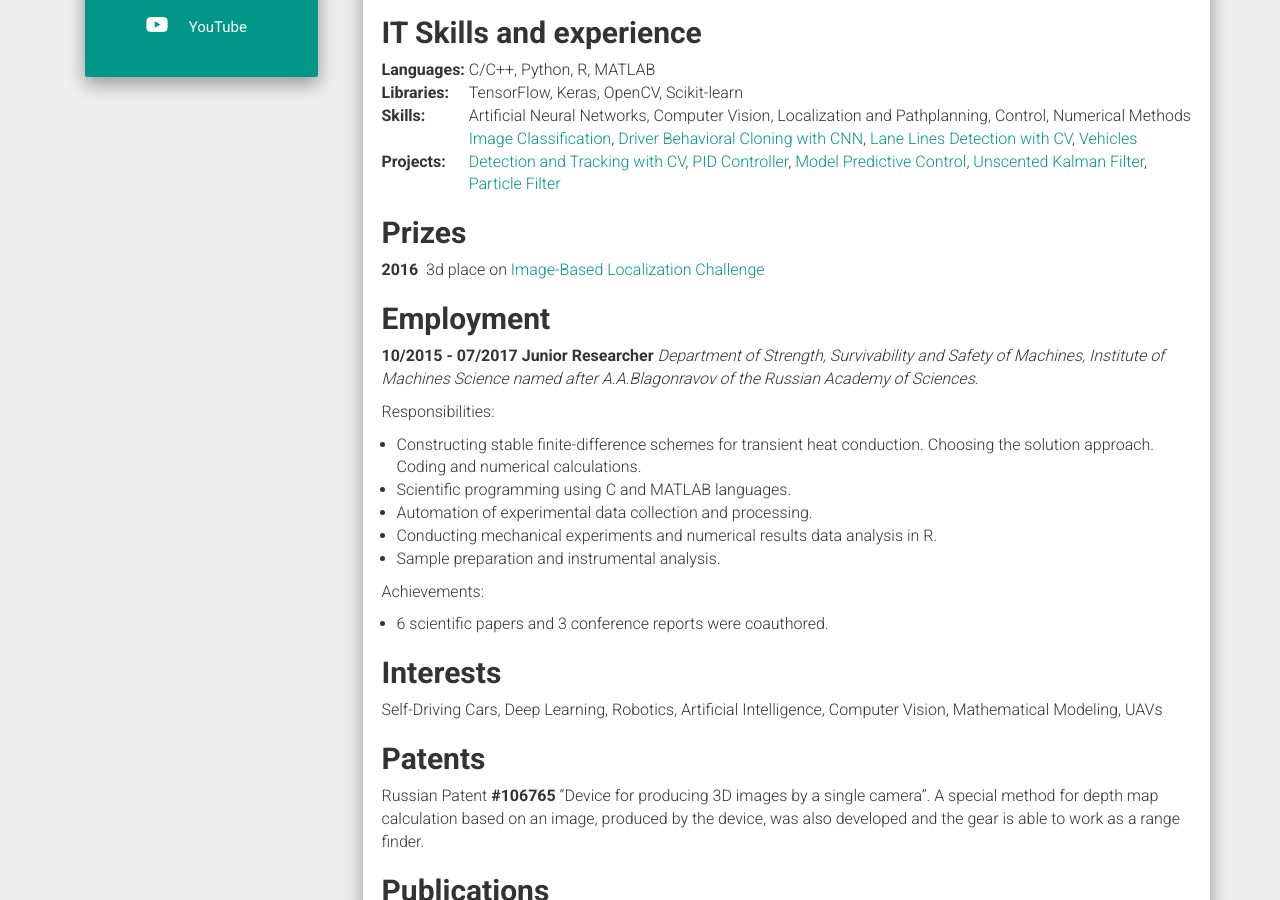
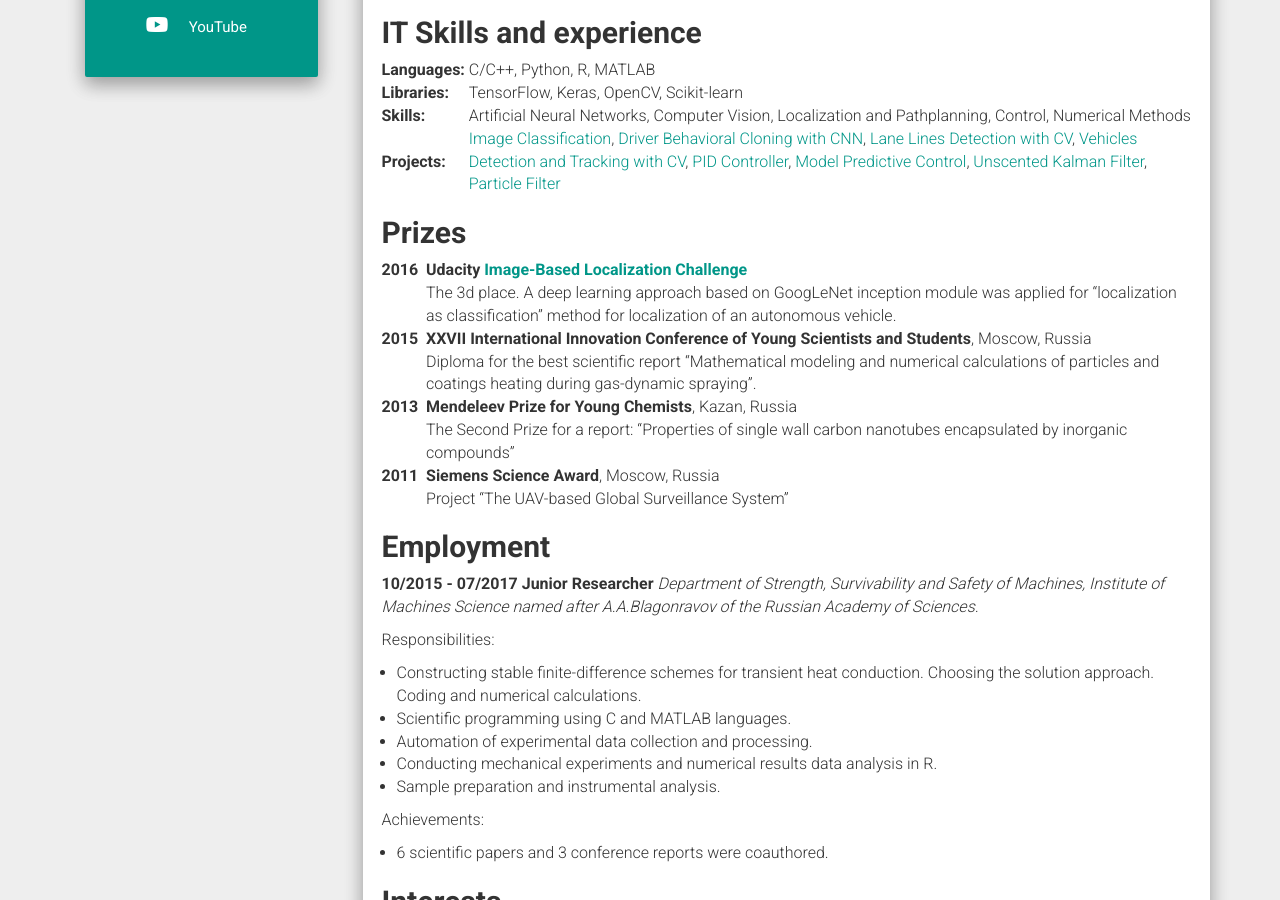
Before and after one commit to NikolasEnt/NikolasEnt.github.io, a Jekyll site: the page built from resume.md, in a window 1280 px wide and 900 px high, scrolled down 643 px. Built offline with Jekyll 4.4.1, drawn with Linux system fonts in a browser that asks for light colours; nearby versions of some CDN libraries.

Commit message:
Update resume.md
docs: Add personal prizes info

```diff
--- a/resume.md
+++ b/resume.md
@@ -30,7 +30,14 @@ permalink: /resume/
 
 ## __Prizes__
 
-|__2016__ ||| 3d place on [Image-Based Localization Challenge](https://medium.com/udacity/challenge-3-image-based-localization-5d9cadcff9e7)
+|__2016__ ||| __Udacity [Image-Based Localization Challenge](https://medium.com/udacity/challenge-3-image-based-localization-5d9cadcff9e7)__ |
+| ||| The 3d place. A deep learning approach based on GoogLeNet inception module was applied for "localization as classification" method for localization of an autonomous vehicle. |
+|__2015__ ||| __ХХVII International Innovation Conference of Young Scientists and Students__, Moscow, Russia |
+| ||| Diploma for the best scientific report “Mathematical modeling and numerical calculations of particles and coatings heating during gas-dynamic spraying”. |
+|__2013__ ||| __Mendeleev Prize for Young Chemists__, Kazan, Russia |
+| ||| The Second Prize for a report: “Properties of single wall carbon nanotubes encapsulated by inorganic compounds” |
+|__2011__ ||| __Siemens Science Award__, Moscow, Russia |
+| ||| Project "The UAV-based Global Surveillance System" |
 
 ## __Employment__
 
```
Also changed, not shown: other parts of resume.md (+1 -1 lines).
